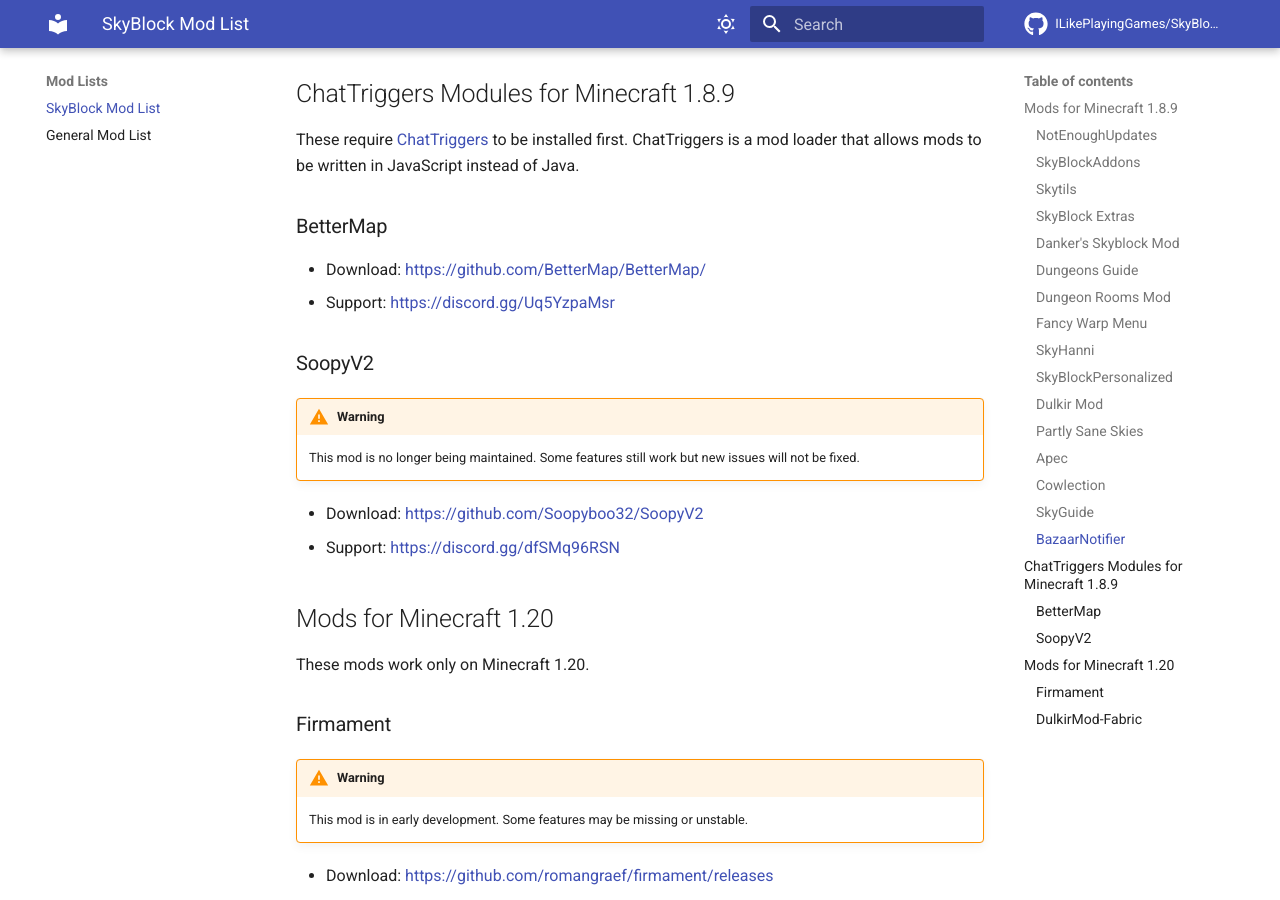
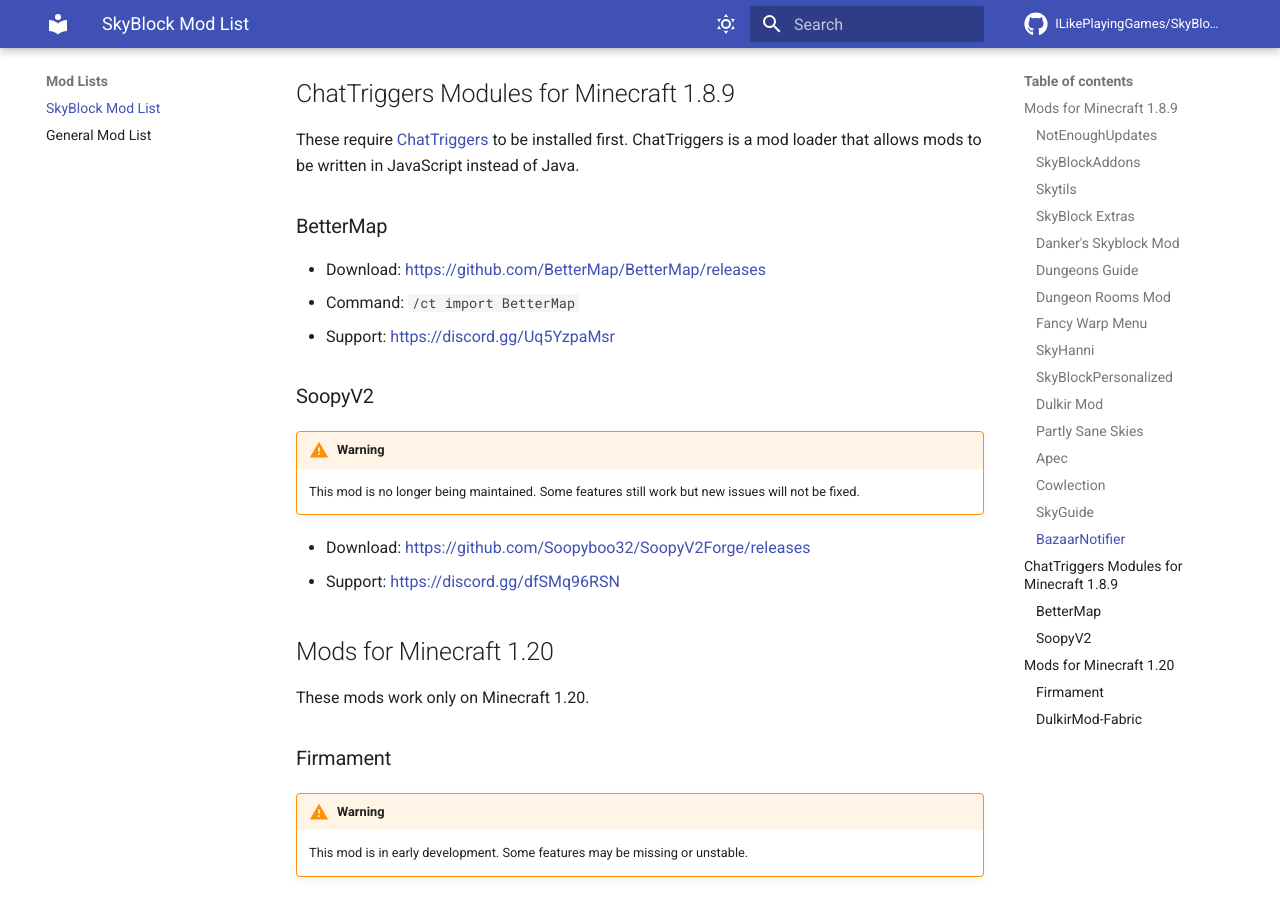
Before and after one commit to ModMalwareInvestigation/SkyBlockModWiki, an MkDocs documentation site: the page built from docs/mod-lists/skyblock-mod-list.md, in a window 1280 px wide and 900 px high, scrolled down 3111 px. Built offline with MkDocs 1.6.1 and Material for MkDocs 9.7.7, drawn with Linux system fonts in a browser that asks for light colours; comment, search, counter and statistics services are not loaded.

Commit message:
Changed BetterMap and soopy link, added Command to BetterMap
Soopy links now to the forge mod because that is required for the module

```diff
--- a/docs/mod-lists/skyblock-mod-list.md
+++ b/docs/mod-lists/skyblock-mod-list.md
@@ -88,13 +88,14 @@
 ChatTriggers is a mod loader that allows mods to be written in JavaScript instead of Java.
 
 ### BetterMap
-- Download: https://github.com/BetterMap/BetterMap/
+- Download: https://github.com/BetterMap/BetterMap/releases
+- Command: `/ct import BetterMap`
 - Support: https://discord.gg/Uq5YzpaMsr
 
 ### SoopyV2
 !!! warning
     This mod is no longer being maintained. Some features still work but new issues will not be fixed.
-- Download: https://github.com/Soopyboo32/SoopyV2
+- Download: https://github.com/Soopyboo32/SoopyV2Forge/releases
 - Support: https://discord.gg/dfSMq96RSN
 
 ## Mods for Minecraft 1.20
```
